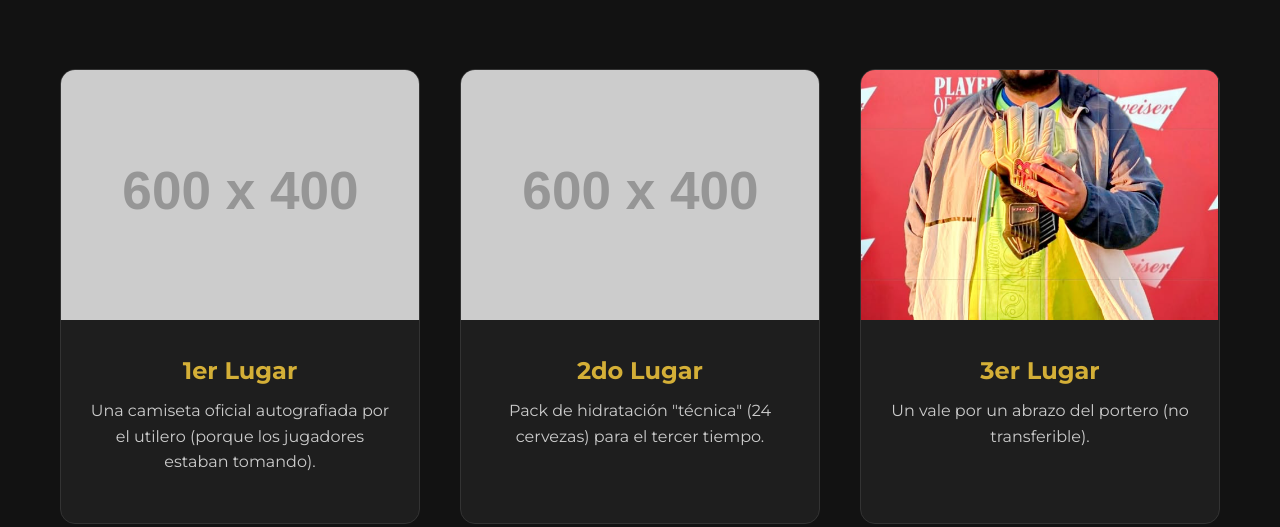
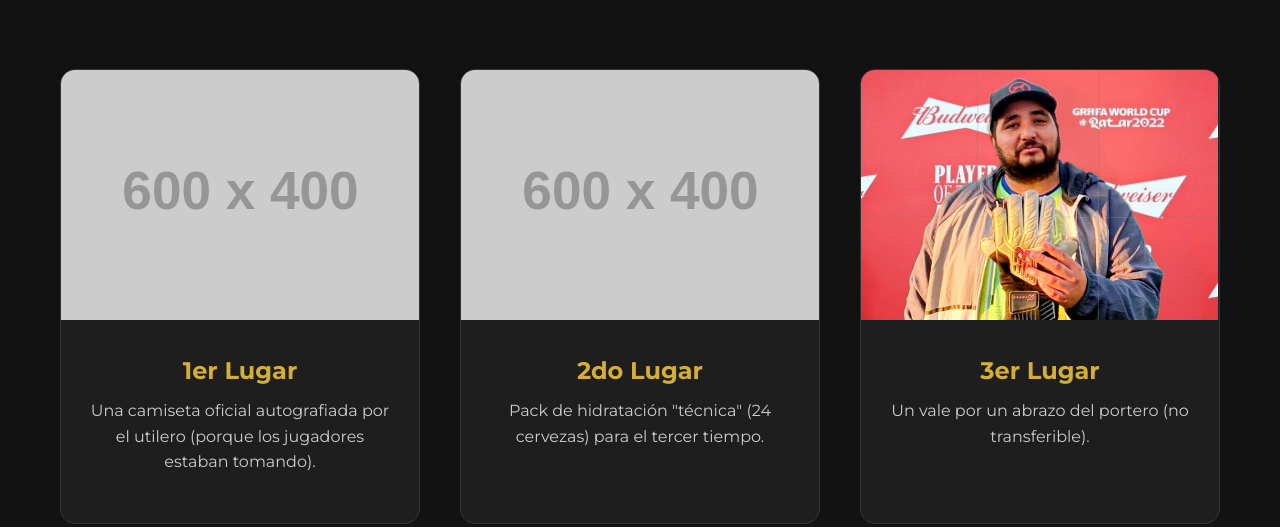
Before and after one commit to Nicolasmaker/mongolia-fc, a website: page src/public/raffles.html in a window 1280 px wide. Shown: the part 412-939 px from the top of the page. Drawn offline with Linux system fonts and the light colour scheme.

Commit message:
Adjust Lucero photo position in raffles

```diff
--- a/src/public/raffles.html
+++ b/src/public/raffles.html
@@ -104,7 +104,7 @@
 
                 <!-- Premio 3 -->
                 <div class="prize-card">
-                    <img src="img/players/lucero.png" alt="Premio 3" class="prize-img">
+                    <img src="img/players/lucero.png" alt="Premio 3" class="prize-img" style="object-position: top;">
                     <div class="prize-info">
                         <h3 class="prize-title">3er Lugar</h3>
                         <p class="prize-desc">Un vale por un abrazo del portero (no transferible).</p>
```
